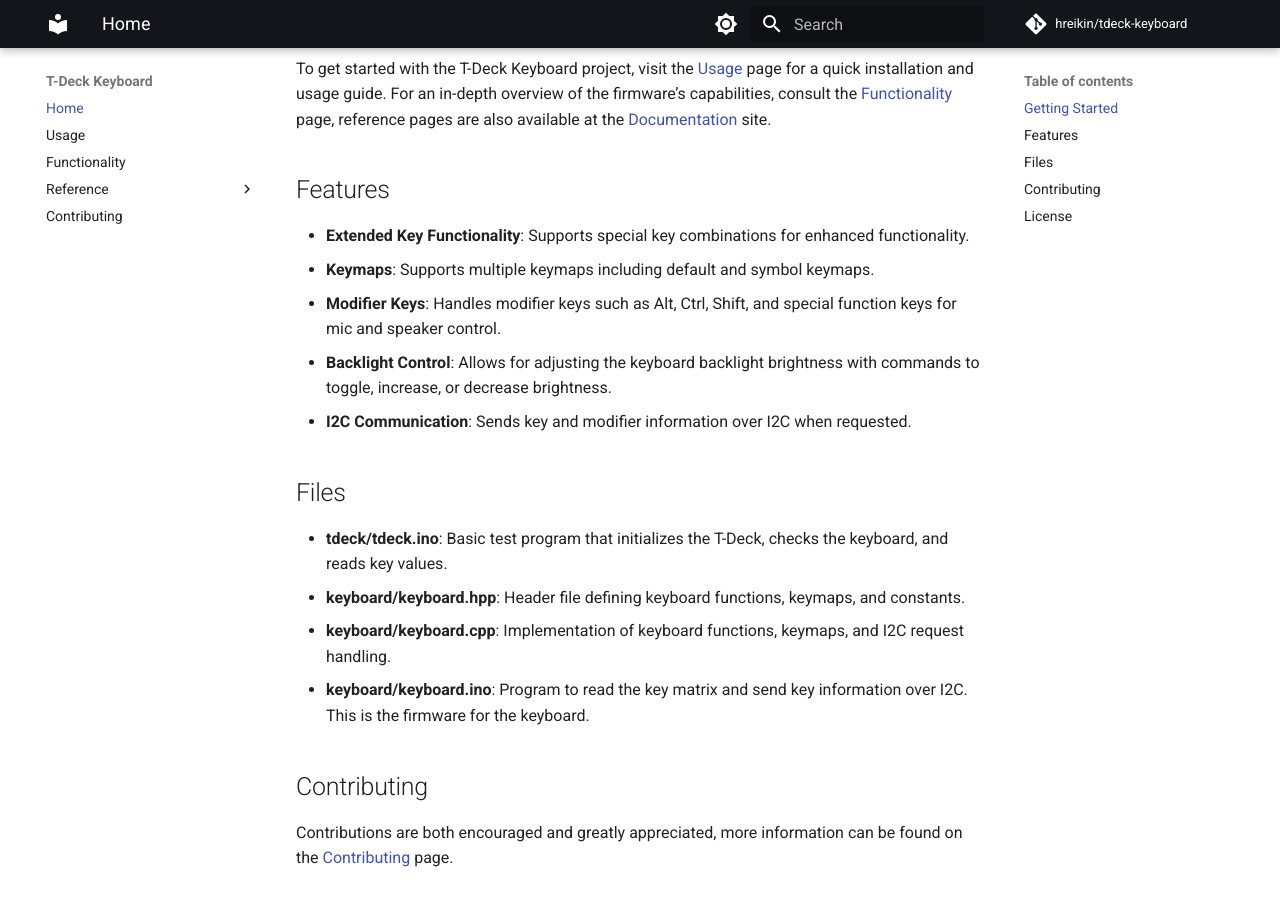
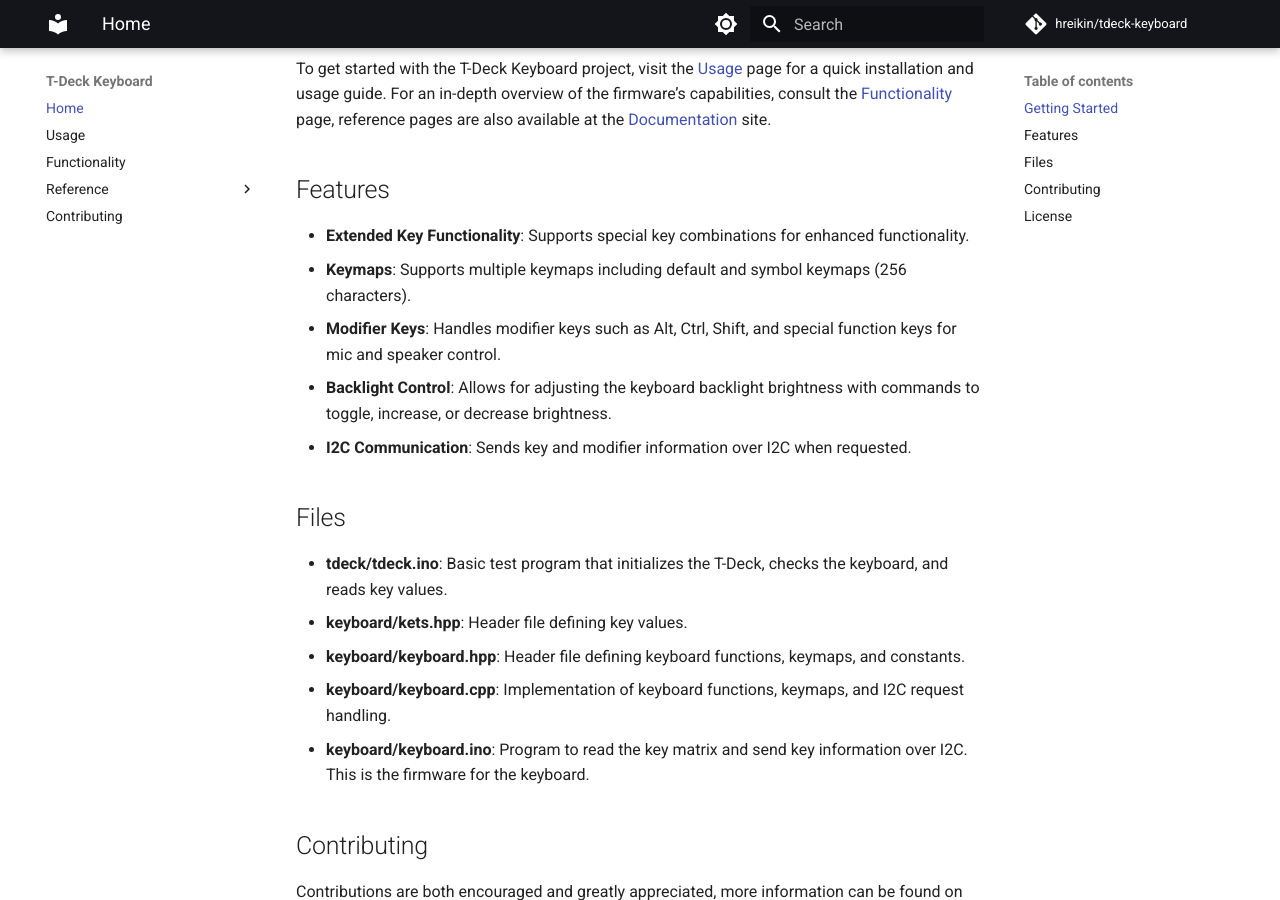
Before and after one commit to hreikin/tdeck-keyboard, an MkDocs documentation site: the page built from docs/README.md, in a window 1280 px wide and 900 px high, scrolled down 343 px. Built offline with MkDocs 1.6.1 and Material for MkDocs 9.7.7, drawn with Linux system fonts in a browser that asks for light colours; comment, search, counter and statistics services are not loaded.

Commit message:
Update README.md to clarify keymap support for 256 characters

```diff
--- a/docs/README.md
+++ b/docs/README.md
@@ -9,7 +9,7 @@
 ## Features
 
 - **Extended Key Functionality**: Supports special key combinations for enhanced functionality.
-- **Keymaps**: Supports multiple keymaps including default and symbol keymaps.
+- **Keymaps**: Supports multiple keymaps including default and symbol keymaps (256 characters).
 - **Modifier Keys**: Handles modifier keys such as Alt, Ctrl, Shift, and special function keys for mic and speaker control.
 - **Backlight Control**: Allows for adjusting the keyboard backlight brightness with commands to toggle, increase, or decrease brightness.
 - **I2C Communication**: Sends key and modifier information over I2C when requested.
@@ -17,6 +17,7 @@
 ## Files
 
 - **tdeck/tdeck.ino**: Basic test program that initializes the T-Deck, checks the keyboard, and reads key values.
+- **keyboard/kets.hpp**: Header file defining key values.
 - **keyboard/keyboard.hpp**: Header file defining keyboard functions, keymaps, and constants.
 - **keyboard/keyboard.cpp**: Implementation of keyboard functions, keymaps, and I2C request handling.
 - **keyboard/keyboard.ino**: Program to read the key matrix and send key information over I2C. This is the firmware for the keyboard.
```
